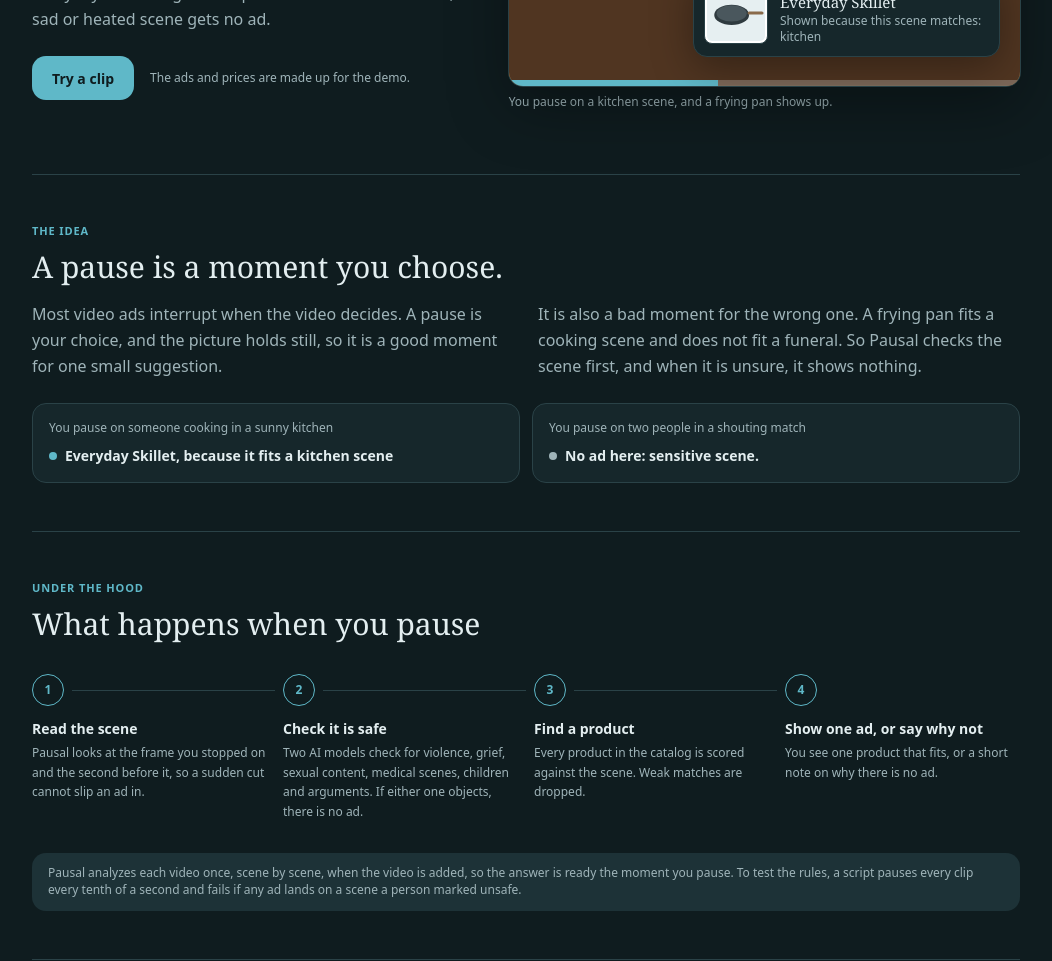
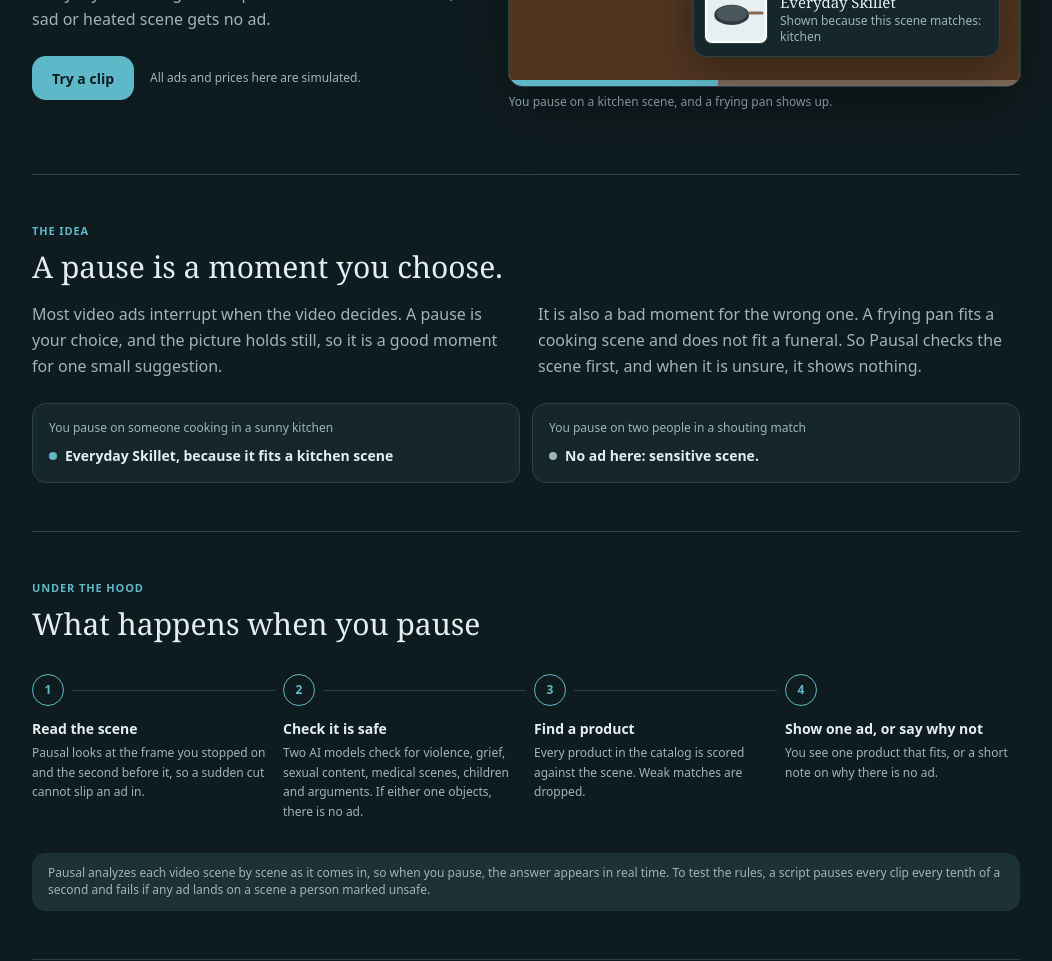
Before and after one commit to bavafa/pausal, a React (Vite) app in the folder apps/web/: page / in a window 1280 px wide. Shown: the part 323-1284 px from the top of the page, without its empty margins (114-1166 px from the left). Built offline with nearby package versions, Linux system fonts and the light colour scheme.

Commit message:
fix(web): landing copy says the pause answer appears in real time; plainer simulated line

```diff
--- a/apps/web/src/ClipPicker.tsx
+++ b/apps/web/src/ClipPicker.tsx
@@ -39,7 +39,7 @@ export function ClipPicker({ clips }: { clips: Manifest[] }) {
             >
               Try a clip
             </button>
-            <span className="text-label text-muted-foreground">The ads and prices are made up for the demo.</span>
+            <span className="text-label text-muted-foreground">All ads and prices here are simulated.</span>
           </div>
         </div>
         <HeroDemo />
@@ -91,7 +91,7 @@ export function ClipPicker({ clips }: { clips: Manifest[] }) {
           ))}
         </ol>
         <p className="mt-8 rounded-md bg-muted px-4 py-3 text-label text-muted-foreground">
-          Pausal analyzes each video once, scene by scene, when the video is added, so the answer is ready the moment you pause. To test the rules, a script
+          Pausal analyzes each video scene by scene as it comes in, so when you pause, the answer appears in real time. To test the rules, a script
           pauses every clip every tenth of a second and fails if any ad lands on a scene a person marked unsafe.
         </p>
       </section>
```
